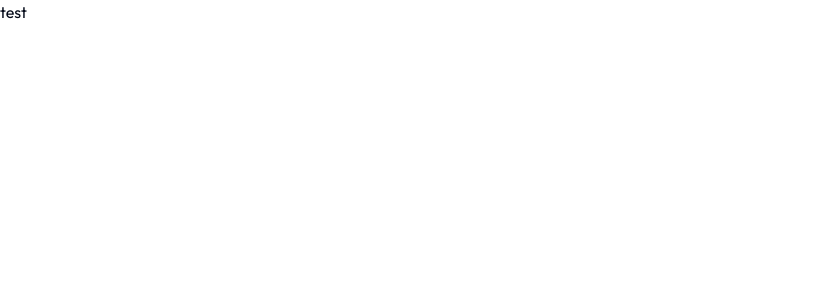
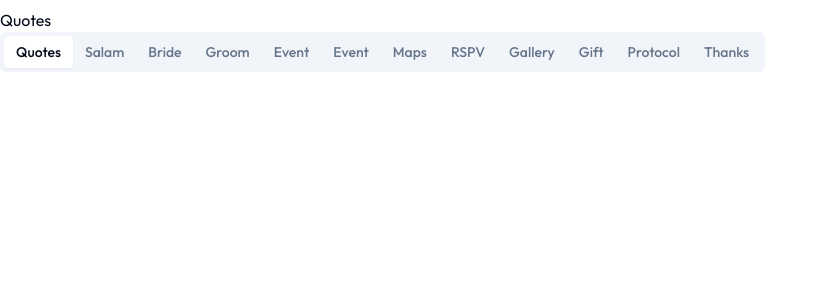
Before and after one commit to chndrwali/undangan-pernikahan, a Next.js app: page /wedding in a window 1280 px wide. Shown: the top 300 px of the page, without its empty margins (0-828 px from the left). Built offline with nearby package versions, Linux system fonts and the light colour scheme.

Commit message:
add: navigation tabs

```diff
--- a/app/layout.tsx
+++ b/app/layout.tsx
@@ -1,7 +1,6 @@
 import type { Metadata } from 'next';
 import { Outfit } from 'next/font/google';
 import './globals.css';
-import Navigation from '@/components/navigation/navigation';
 
 const outfit = Outfit({ subsets: ['latin'] });
 
@@ -19,7 +18,6 @@ export default function RootLayout({
     <html lang="en">
       <body className={outfit.className}>
         <main>{children}</main>
-        <Navigation />
       </body>
     </html>
   );
--- a/app/wedding/page.tsx
+++ b/app/wedding/page.tsx
@@ -1,5 +1,40 @@
+import { Tabs, TabsContent, TabsList, TabsTrigger } from '@/components/ui/tabs';
+
 const Wedding = () => {
-  return <>test</>;
+  return (
+    <section className="w-full h-screen">
+      <div className="flex items-center">
+        <Tabs defaultValue="quotes" className="w-[400px]">
+          <TabsContent value="quotes">Quotes</TabsContent>
+          <TabsContent value="salam">Salam</TabsContent>
+          <TabsContent value="bride">Bride</TabsContent>
+          <TabsContent value="groom">Groom</TabsContent>
+          <TabsContent value="event">Event</TabsContent>
+          <TabsContent value="events">Events</TabsContent>
+          <TabsContent value="maps">Maps</TabsContent>
+          <TabsContent value="rsvp">RSVP</TabsContent>
+          <TabsContent value="gallery">Gallery</TabsContent>
+          <TabsContent value="gift">Gift</TabsContent>
+          <TabsContent value="protocol">Protocol</TabsContent>
+          <TabsContent value="thanks">Thanks</TabsContent>
+          <TabsList>
+            <TabsTrigger value="quotes">Quotes</TabsTrigger>
+            <TabsTrigger value="salam">Salam</TabsTrigger>
+            <TabsTrigger value="bride">Bride</TabsTrigger>
+            <TabsTrigger value="groom">Groom</TabsTrigger>
+            <TabsTrigger value="event">Event</TabsTrigger>
+            <TabsTrigger value="events">Event</TabsTrigger>
+            <TabsTrigger value="maps">Maps</TabsTrigger>
+            <TabsTrigger value="rsvp">RSPV</TabsTrigger>
+            <TabsTrigger value="gallery">Gallery</TabsTrigger>
+            <TabsTrigger value="gift">Gift</TabsTrigger>
+            <TabsTrigger value="protocol">Protocol</TabsTrigger>
+            <TabsTrigger value="thanks">Thanks</TabsTrigger>
+          </TabsList>
+        </Tabs>
+      </div>
+    </section>
+  );
 };
 
 export default Wedding;
--- a/components/home/home.tsx
+++ b/components/home/home.tsx
@@ -24,7 +24,7 @@ const HomeComponent = () => {
                     <li>
                       <div className="relative">
                         <div className="bg-cover min-h-screen rounded-lg" style={{ backgroundImage: 'url(/home/bg.webp)' }}>
-                          <div className="frame absolute inset-0 flex items-center justify-center">
+                          <div className="absolute inset-0 flex items-center justify-center">
                             <Image src="/home/frame-tl.webp" className="absolute top-0 left-0 w-48 h-48 rounded-tl-lg animate__animated animate__fadeInDown  animate__slower" alt="frame" width={100} height={100} />
                             <Image src="/home/frame-tr.webp" className="absolute top-0 right-0 w-48 h-48 rounded-tr-lg animate__animated animate__zoomIn animate__slower" alt="frame" width={100} height={100} />
                             <Image src="/home/frame-bl.webp" className="absolute bottom-0 left-0 w-48 h-48 rounded-bl-lg animate__animated animate__zoomIn animate__slower" alt="frame" width={100} height={100} />
@@ -58,9 +58,11 @@ const HomeComponent = () => {
                                     <Undangan />
                                   </Suspense>
                                 </div>
-                                <Button asChild className="z-index-1">
-                                  <Link href="/wedding">Open Invitation</Link>
-                                </Button>
+                                <div className="z-10">
+                                  <Button asChild className="z-10">
+                                    <Link href="/wedding">Open Invitation</Link>
+                                  </Button>
+                                </div>
                               </div>
                             </div>
                           </div>
--- a/components/navigation/navigation.tsx
+++ b/components/navigation/navigation.tsx
@@ -1,5 +1,5 @@
 const Navigation = () => {
-  return <></>;
+  return <div className="w-full max-w-[400px] h-screen"></div>;
 };
 
 export default Navigation;
```
